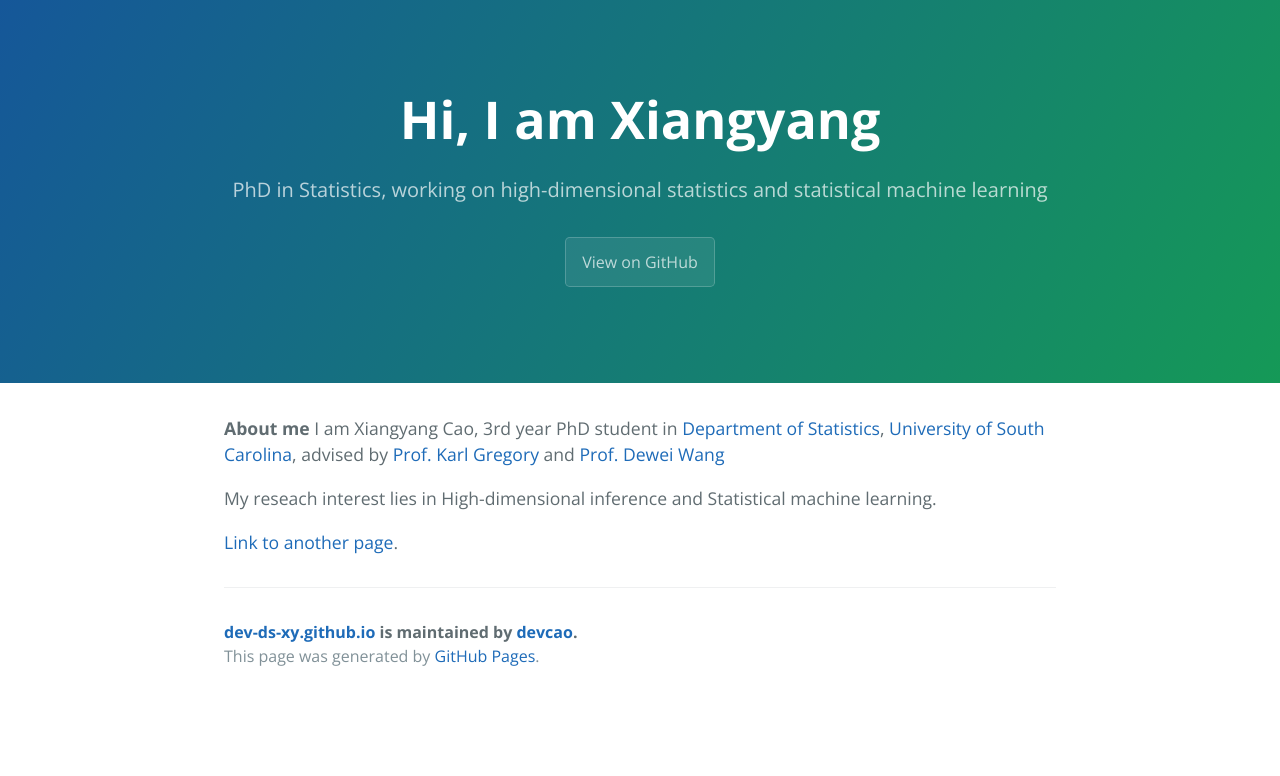
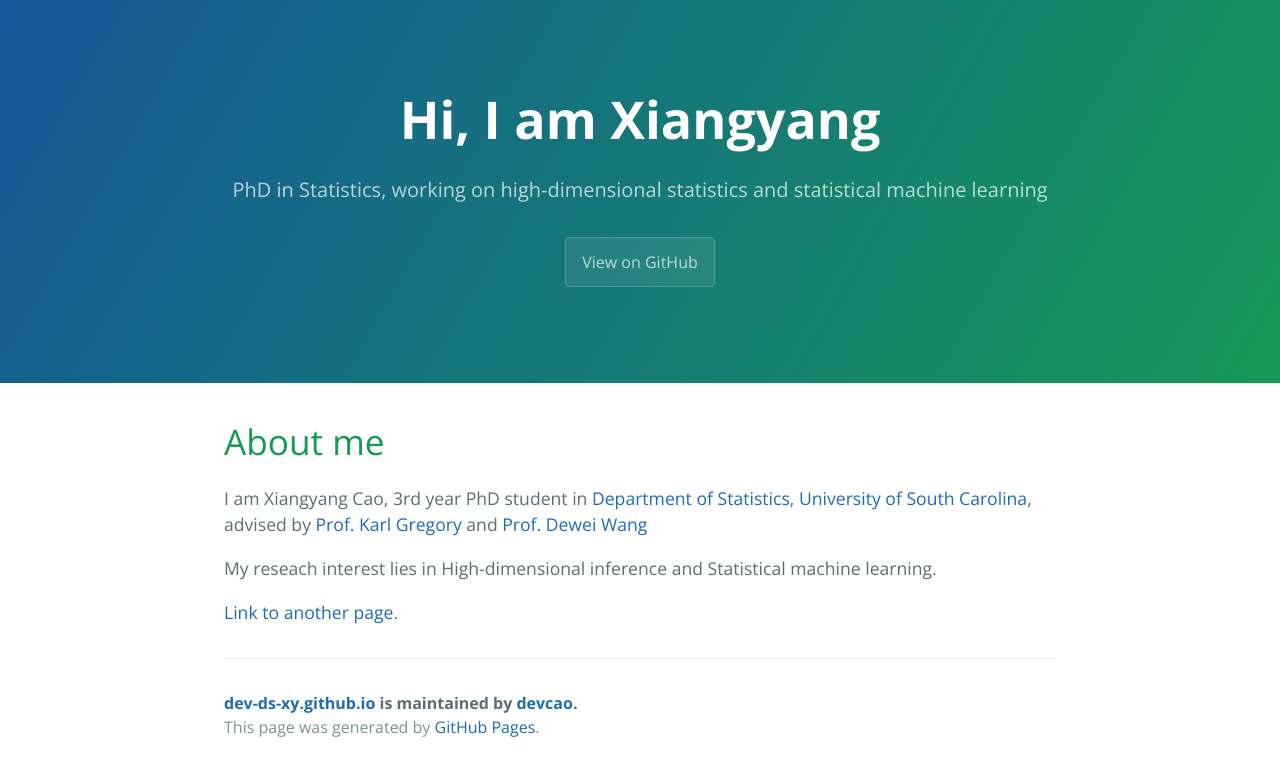
Before and after one commit to devcao/dev-ds-xy.github.io, a Jekyll site: the page built from index.md, in a window 1280 px wide. Shown: the top 776 px of the page. Built offline with Jekyll 4.4.1, drawn with Linux system fonts in a browser that asks for light colours; our own code applies the rules of GitHub Pages for plain Markdown files.

```diff
--- a/index.md
+++ b/index.md
@@ -2,7 +2,9 @@
 layout: default
 ---
 
-**About me** I am Xiangyang Cao, 3rd year PhD student in [Department of Statistics](https://sc.edu/study/colleges_schools/artsandsciences/statistics/index.php), [University of South Carolina](https://sc.edu/), advised by [Prof. Karl Gregory](http://people.stat.sc.edu/gregorkb/) and [Prof. Dewei Wang](http://people.stat.sc.edu/wang528/index.html)
+# About me
+
+I am Xiangyang Cao, 3rd year PhD student in [Department of Statistics](https://sc.edu/study/colleges_schools/artsandsciences/statistics/index.php), [University of South Carolina](https://sc.edu/), advised by [Prof. Karl Gregory](http://people.stat.sc.edu/gregorkb/) and [Prof. Dewei Wang](http://people.stat.sc.edu/wang528/index.html)
 
 My reseach interest lies in High-dimensional inference and Statistical machine learning.
 
```
